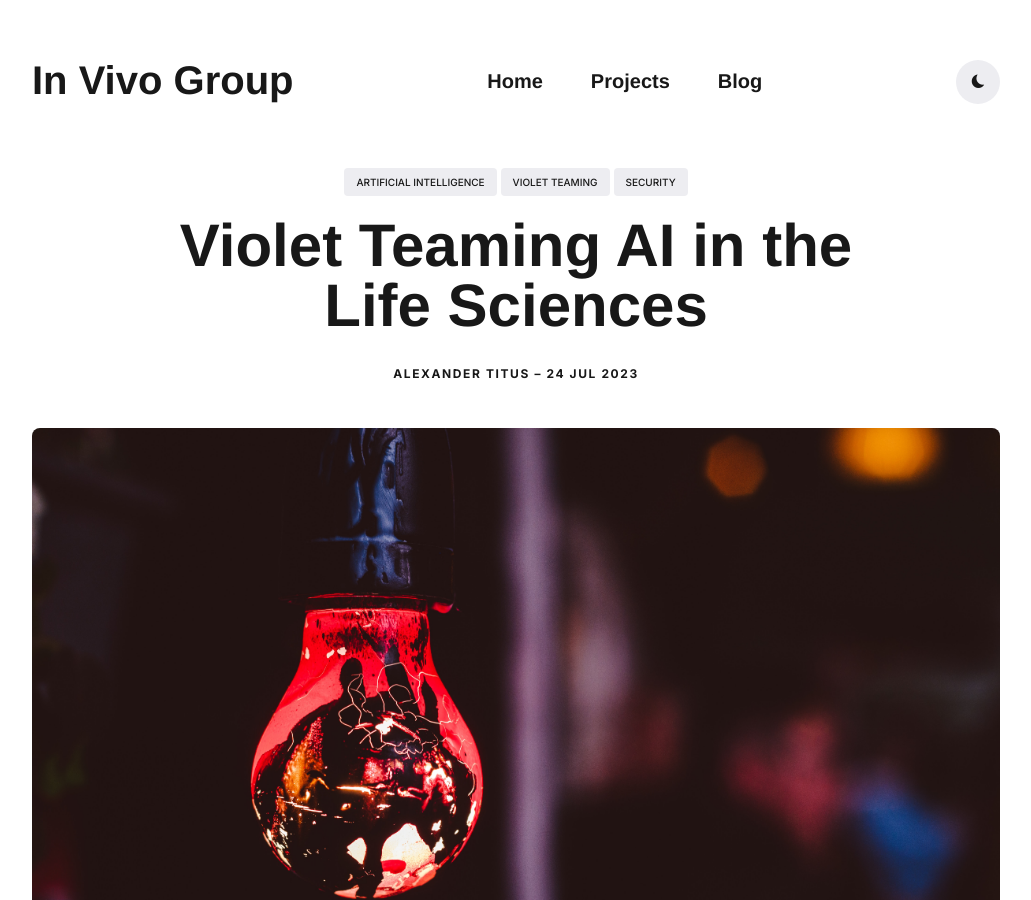
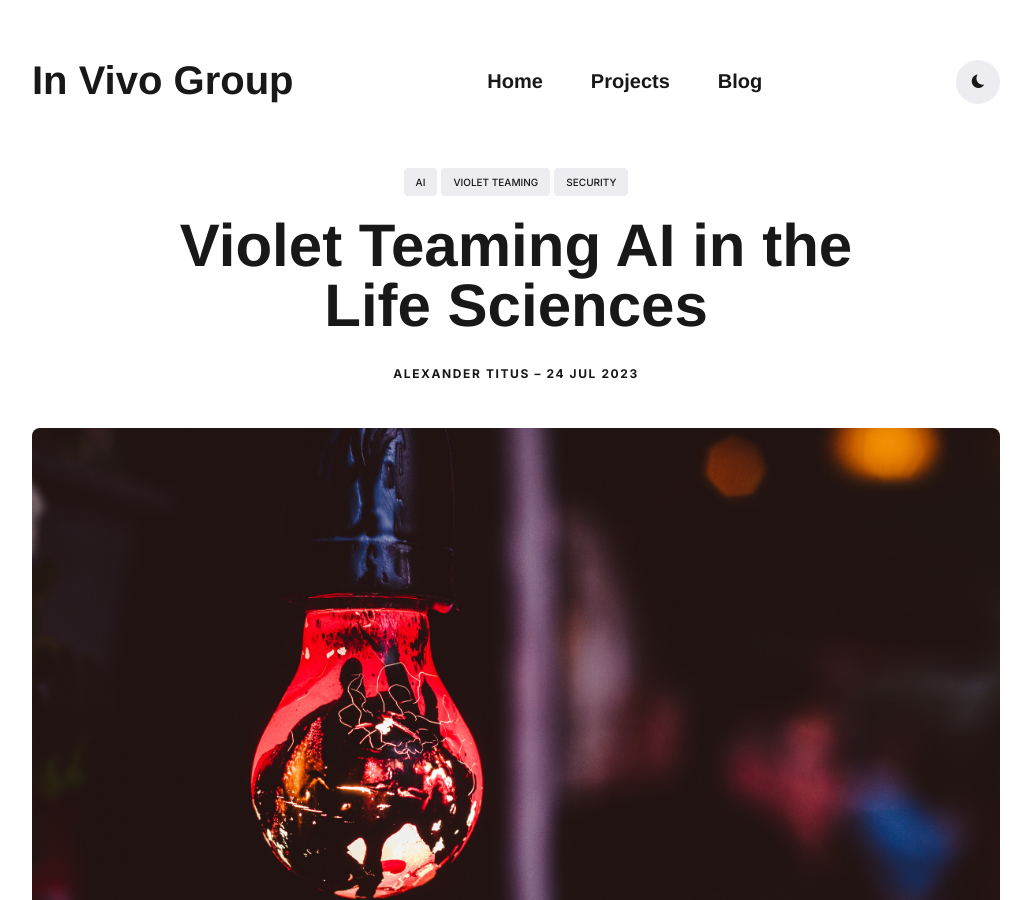
Before and after one commit to riyamehta18/theinvivogroup.github.io, a Jekyll site: the page built from _posts/2023-07-24-violet-teaming-ai-life-sciences.md, in a window 1280 px wide and 900 px high. Shown: the whole window, without its empty margins (124-1155 px from the left). Built offline with Jekyll 4.4.1, drawn with Linux system fonts in a browser that asks for light colours; nearby versions of some CDN libraries; some web fonts are replaced.

Commit message:
Confirming tags need to be one word

```diff
--- a/_posts/2023-07-24-violet-teaming-ai-life-sciences.md
+++ b/_posts/2023-07-24-violet-teaming-ai-life-sciences.md
@@ -4,7 +4,7 @@ title:  Violet Teaming AI in the Life Sciences
 description: Red teaming probes vulnerabilities and blue teaming creates defenses, violet teaming synthesizes both to build secure systems serving society.
 date:   2023-07-24 15:01:35 +0300
 image:  '/images/general/lightbulb.jpg'
-tags:   [artificial intelligence, violet teaming, security]
+tags:   [ai, violet teaming, security]
 ---
 
 # Abstract
```
